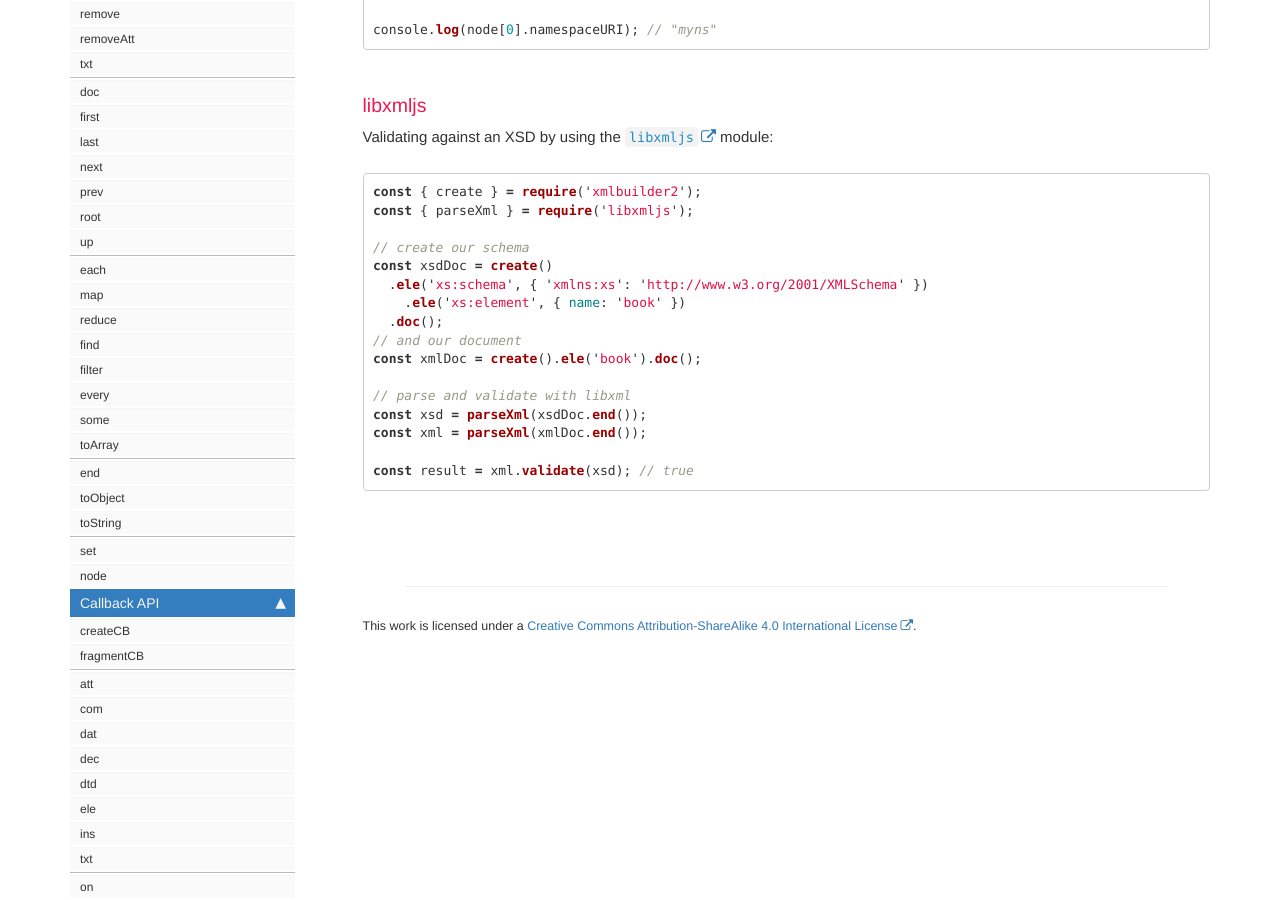
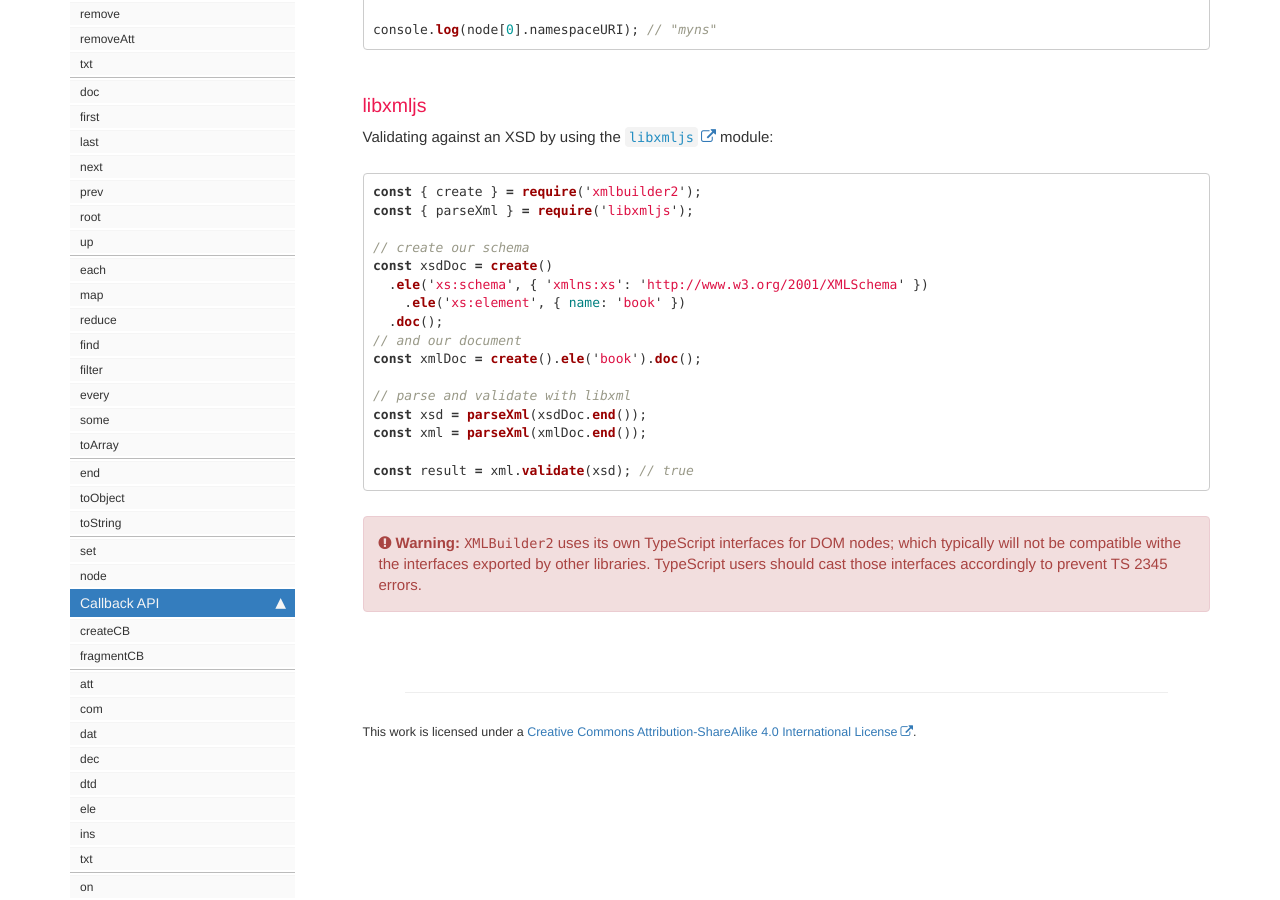
Before and after one commit to oozcitak/xmlbuilder2, a Jekyll site: the page built from docs/pages/using-with-external-libraries.md, in a window 1280 px wide and 900 px high, scrolled down 652 px. Built offline with Jekyll 4.4.1, drawn with Linux system fonts in a browser that asks for light colours; comment, search, counter and statistics services are not loaded.

Commit message:
Add note for interface differences. Fixes #67

````diff
--- a/docs/pages/using-with-external-libraries.md
+++ b/docs/pages/using-with-external-libraries.md
@@ -57,3 +57,8 @@ const xml = parseXml(xmlDoc.end());
 
 const result = xml.validate(xsd); // true
 ```
+
+{% capture ts_tip %}
+  `XMLBuilder2` uses its own TypeScript interfaces for DOM nodes; which typically will not be compatible withe the interfaces exported by other libraries. TypeScript users should cast those interfaces accordingly to prevent TS 2345 errors.
+{% endcapture %}
+{% include warning.html content=ts_tip %}
````
Also changed, not shown: test/issues/issue-067.test.ts (added, +20 -0 lines).
